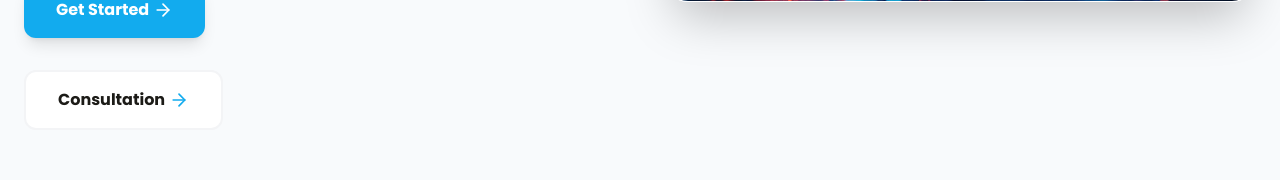
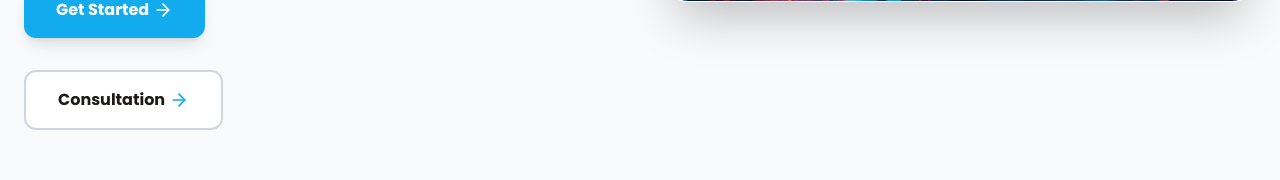
Before and after one commit to Bi7al/Lymora, a React (Vite) app: page /services/0 in a window 1280 px wide. Shown: the part 619-799 px from the top of the page. Built offline with nearby package versions, Linux system fonts and the light colour scheme.

Commit message:
Services 2 BTN FIX

```diff
--- a/src/Pages/Services_2.jsx
+++ b/src/Pages/Services_2.jsx
@@ -37,7 +37,7 @@ const ServiceTemplate = () => {
                             <Link to="/contact" className="w-fit flex items-center gap-1 px-4 md:px-8 py-2 md:py-4 bg-[#12ABEE] text-white font-bold rounded-xl shadow-lg hover:bg-[#11395A] transition-all active:scale-95">
                                 Get Started <ArrowRight size={20} />
                             </Link>
-                            <Link to={"/contact"} className="w-fit group flex items-center gap-1 px-4 md:px-8 py-4 bg-white border-2 border-gray-100 text-[#1C1B17] font-bold rounded-xl hover:border-[#12ABEE] transition-all">
+                            <Link to={"/contact"} className="w-fit group flex items-center gap-1 px-4 md:px-8 py-4 bg-white border-2 border-gray-300 text-[#1C1B17] font-bold rounded-xl hover:border-[#12ABEE] transition-all">
                                 Consultation <ArrowRight size={20} className="text-[#12ABEE]" />
                             </Link>
                         </div>
```
